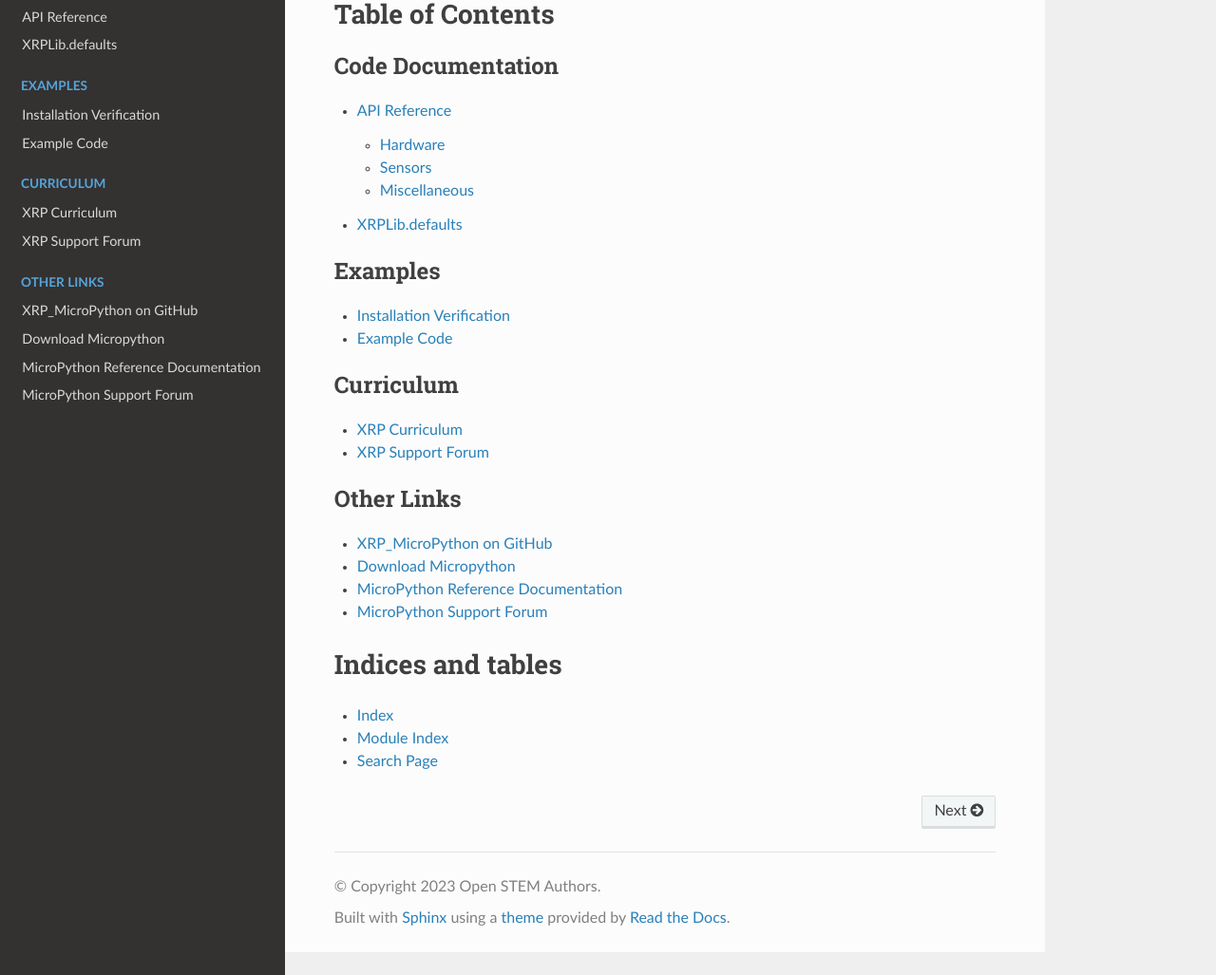
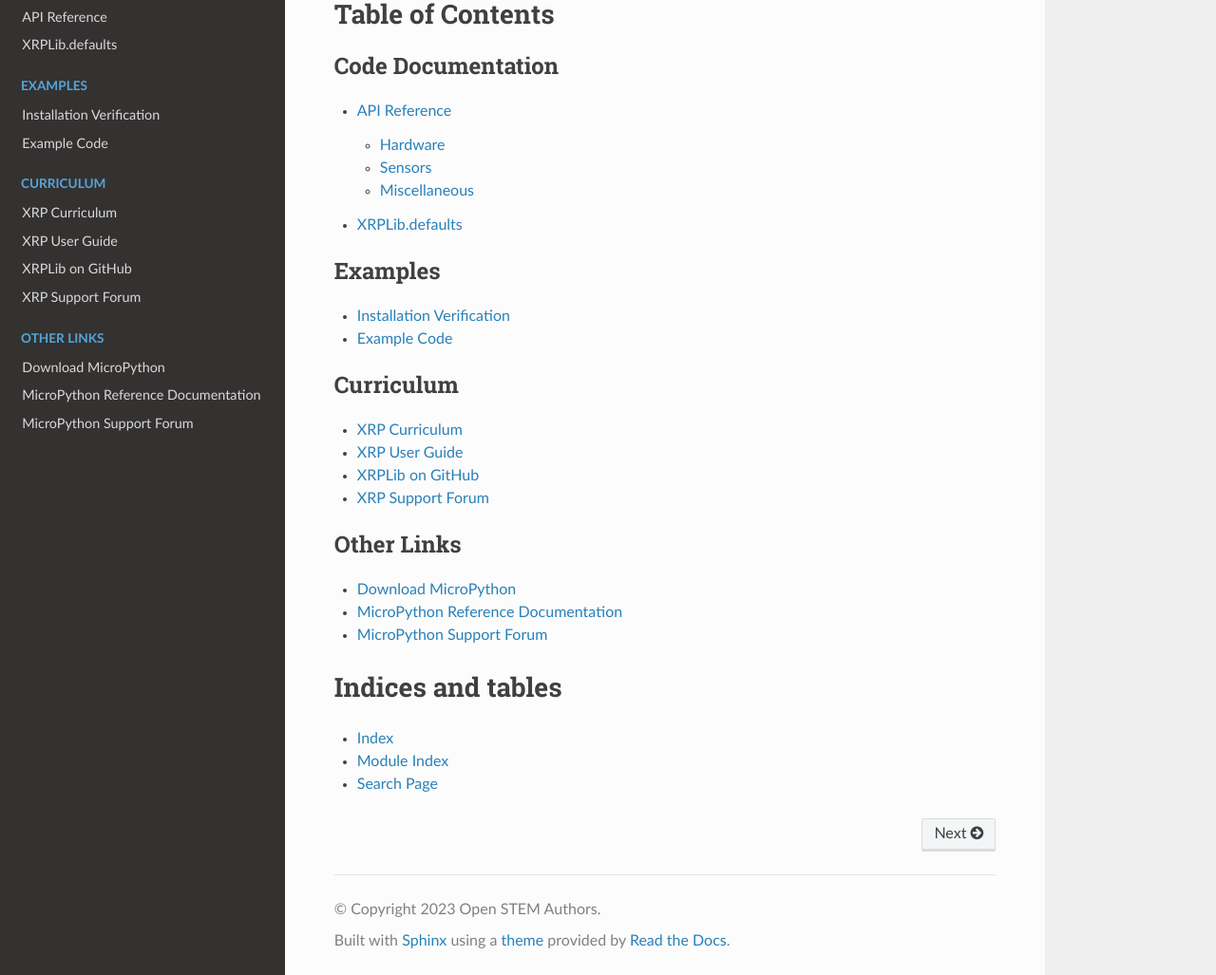
Before and after one commit to Open-STEM/XRP_MicroPython, a Sphinx documentation site: the page built from docs/index.rst, in a window 1280 px wide and 1230 px high, cut to the strip 203-1230 px from the top of the window. Shown: the whole strip at 95% size. Built offline with Sphinx 7.4.7 and the Read the Docs theme 2.0.0, drawn with Linux system fonts in a browser that asks for light colours; some of the changed text lies outside the part shown.

Commit message:
Rename XRP_Micropython to XRPLib in Readme and documentation

```diff
--- a/docs/conf.py
+++ b/docs/conf.py
@@ -64,7 +64,7 @@
 master_doc = "index"
 
 # General information about the project.
-project = "MicroPython XRP Library"
+project = "XRPLib - MicroPython"
 creation_year = "2023"
 current_year = str(datetime.datetime.now().year)
 year_duration = (
@@ -153,7 +153,7 @@
 html_favicon = "_static/xrplogo.ico"
 
 # Output file base name for HTML help builder.
-htmlhelp_basename = "MicroPython_XRP_Library_Doc"
+htmlhelp_basename = "MicroPython_XRPLib_Doc"
 
 # -- Options for LaTeX output ---------------------------------------------
 
@@ -174,8 +174,8 @@
 latex_documents = [
     (
         master_doc,
-        "MicroPython_XRP_Library.tex",
-        "MicroPython XRP Library Documentation",
+        "MicroPython_XRPLib.tex",
+        "MicroPython XRPLib Documentation",
         author,
         "manual",
     ),
@@ -188,8 +188,8 @@
 man_pages = [
     (
         master_doc,
-        "MicroPython_XRP_Library",
-        "MicroPython XRP Library Documentation",
+        "MicroPython_XRPLib",
+        "MicroPython XRPLib Documentation",
         [author],
         1,
     ),
@@ -203,11 +203,11 @@
 texinfo_documents = [
     (
         master_doc,
-        "MicroPython_XRP_Library",
-        "MicroPython XRP Library Documentation",
+        "MicroPython_XRPLib",
+        "MicroPython XRPLib Documentation",
         author,
-        "MicroPython_XRP_Library",
-        "One line description of project.",
-        "Miscellaneous",
+        "MicroPython_XRPLib",
+        "The API Documentation for XRPLib",
+        "Robotics",
     ),
 ]
--- a/docs/index.rst
+++ b/docs/index.rst
@@ -27,13 +27,14 @@
     :caption: Curriculum
 
     XRP Curriculum <https://introtoroboticsv2.readthedocs.io>
+    XRP User Guide <https://xrpusersguide.readthedocs.io/en/latest/course/introduction.html>
+    XRPLib on GitHub <https://github.com/Open-STEM/XRP_MicroPython/releases/latest>
     XRP Support Forum <https://xrp.discourse.group>
 
 .. toctree::
     :caption: Other Links
 
-    XRP_MicroPython on GitHub <https://github.com/Open-STEM/XRP_MicroPython/releases/latest>
-    Download Micropython <https://micropython.org/download/>
+    Download MicroPython <https://micropython.org/download/>
     MicroPython Reference Documentation <https://docs.micropython.org/en/latest/>
     MicroPython Support Forum <https://github.com/orgs/micropython/discussions>
 
```
Also changed, not shown: README.md (+3 -1 lines).
